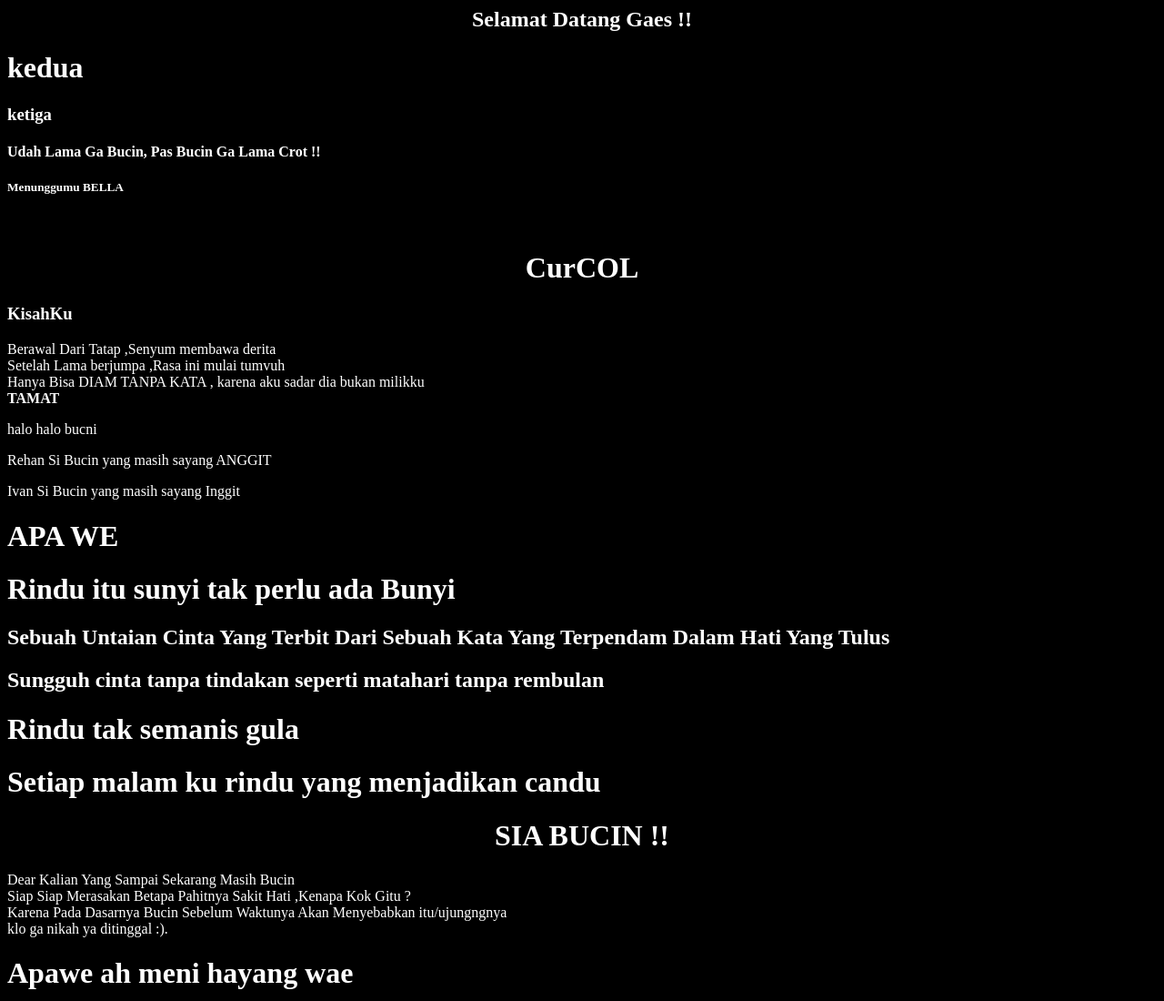
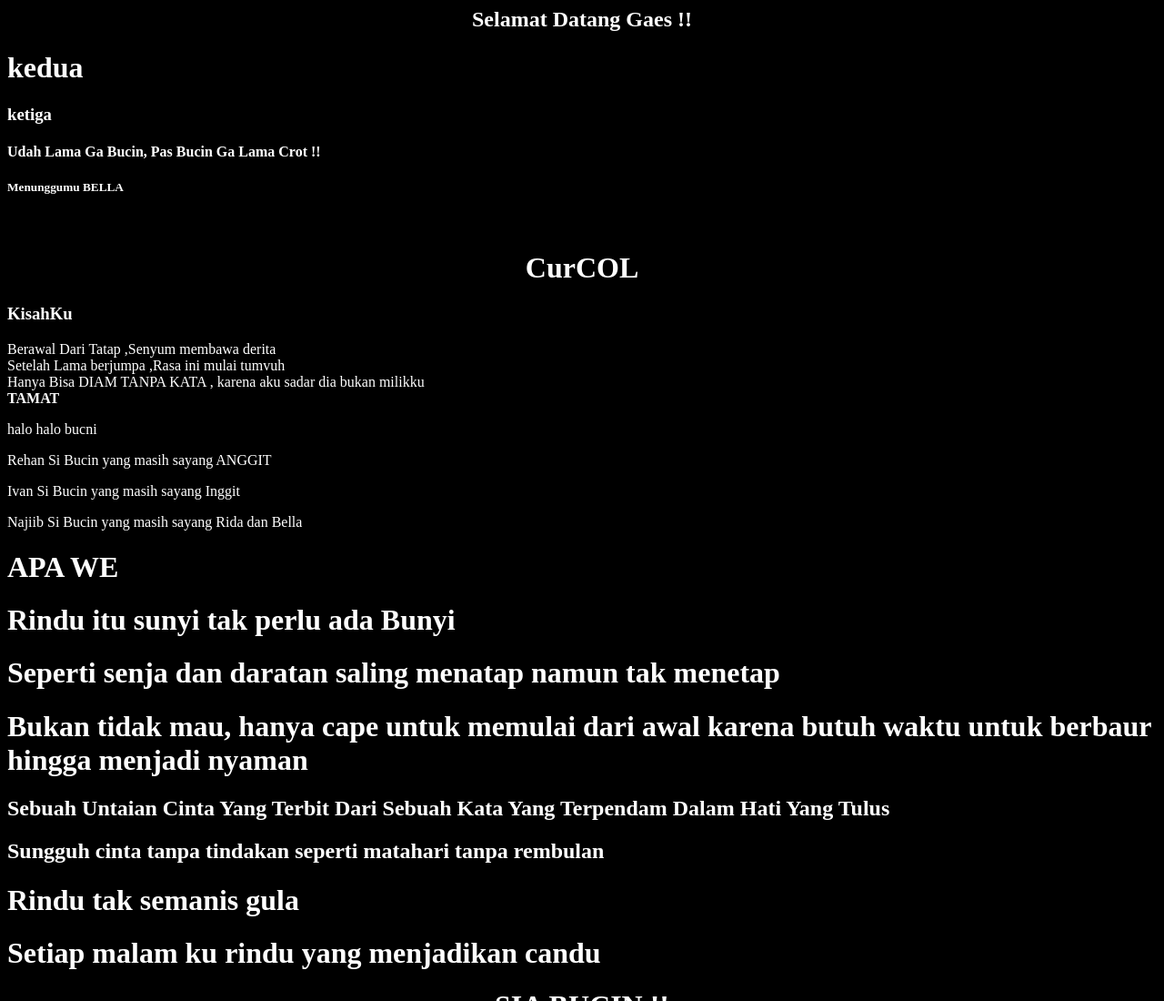
Before and after one commit to RaihanM15/tespush, a plain HTML site: page index.html in a window 1280 px wide. Shown: the top 1100 px of the page at 91% size. Drawn offline with Linux system fonts and the light colour scheme.

Commit message:
Bucin pars

```diff
--- a/index.html
+++ b/index.html
@@ -17,8 +17,13 @@
         <p>halo halo bucni</p>
         <p>Rehan Si Bucin yang masih sayang ANGGIT</p>
         <p>Ivan Si Bucin yang masih sayang Inggit</p>
+        <p>Najiib Si Bucin yang masih sayang Rida dan Bella</p>
         <h1>APA WE</h1>
         <h1>Rindu itu sunyi tak perlu ada Bunyi</h1>
+        <h1>Seperti senja dan daratan saling menatap namun tak menetap</h1>
+        <h1>Bukan tidak mau, hanya cape untuk memulai dari awal
+            karena butuh waktu untuk berbaur hingga menjadi nyaman
+        </h1>
         <h2>Sebuah Untaian Cinta Yang Terbit Dari Sebuah Kata Yang Terpendam Dalam Hati Yang Tulus
                     </h2>
         <h2>Sungguh cinta tanpa tindakan seperti matahari tanpa rembulan</h2>
```
